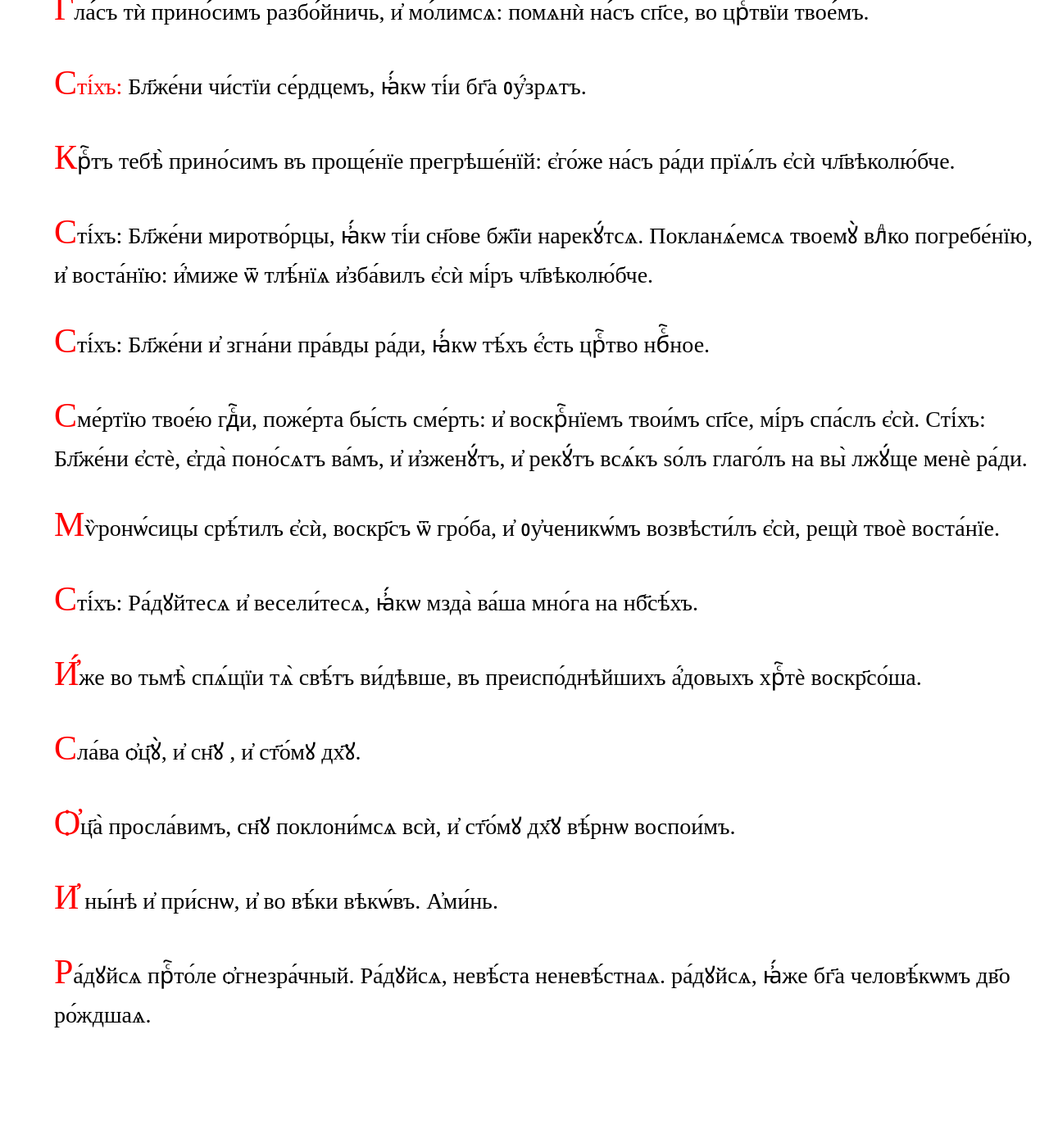
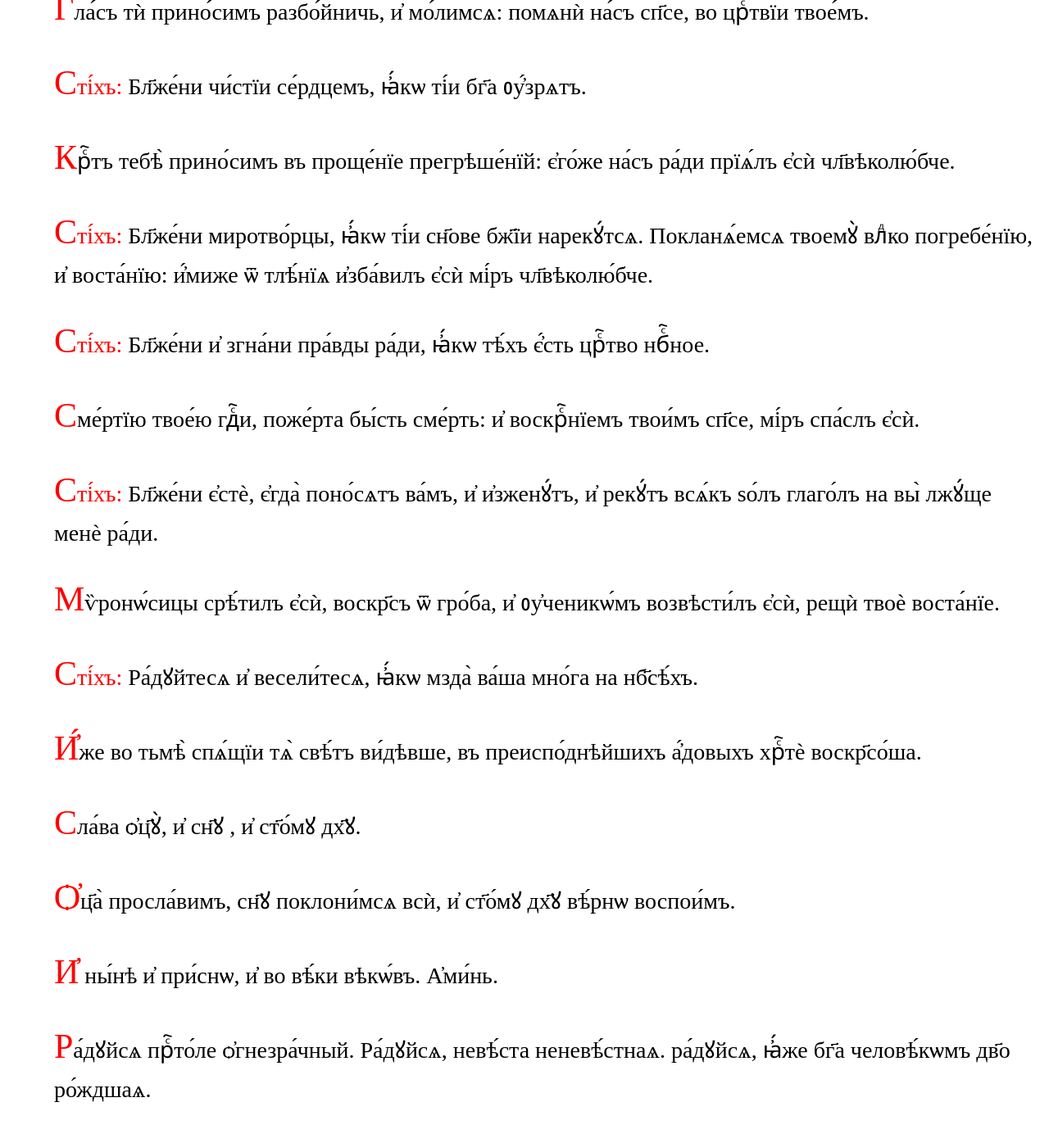
Before and after one commit to markjville/markjville.github.io, a Jekyll site: the page docs/Изобразительная/Гл2.html, which Jekyll copies as it is, in a window 1280 px wide and 1400 px high, scrolled down 627 px. Shown: the top 1384 px of the window at 82% size. Built offline with Jekyll 4.4.1, drawn with Linux system fonts in a browser that asks for light colours; some web fonts are replaced; comment, search, counter and statistics services are not loaded; before the commit the page ends 1980 px from its top, so only the background shows below that.

Commit message:
Update Гл2.html

```diff
--- a/docs/Изобразительная/Гл2.html
+++ b/docs/Изобразительная/Гл2.html
@@ -59,21 +59,23 @@ p::first-letter {
 прегрѣше́нїй: є҆го́же на́съ ра́ди
 прїѧ́лъ є҆сѝ чл҃вѣколю́бче. </font>
 </p>
-<p><font face="Ponomar Unicode">Сті́хъ:
+<p><font face="Ponomar Unicode"><font color="red">Сті́хъ: </font>
 Бл҃же́ни миротво́рцы, ꙗ҆́кѡ ті́и сн҃ове
 бж҃їи нарекꙋ́тсѧ. Покланѧ́емсѧ твоемꙋ̀
 влⷣко погребе́нїю, и҆ воста́нїю:
 и҆́миже ѿ тлѣ́нїѧ и҆зба́вилъ є҆сѝ
 мі́ръ чл҃вѣколю́бче. </font>
 </p>
-<p><font face="Ponomar Unicode">Сті́хъ:
+<p><font face="Ponomar Unicode"><font color="red">Сті́хъ: </font>
 Бл҃же́ни и҆ згна́ни пра́вды ра́ди, ꙗ҆́кѡ
 тѣ́хъ є҆́сть црⷭ҇тво нбⷭ҇ное. </font>
 </p>
 <p><font face="Ponomar Unicode">Сме́ртїю
 твое́ю гдⷭ҇и, поже́рта бы́сть сме́рть:
 и҆ воскрⷭ҇нїемъ твои́мъ сп҃се, мі́ръ
-спа́слъ є҆сѝ. Сті́хъ: Бл҃же́ни є҆стѐ,
+спа́слъ є҆сѝ. </font>
+</p>
+<p><font face="Ponomar Unicode"><font color="red">Сті́хъ: </font>Бл҃же́ни є҆стѐ,
 є҆гда̀ поно́сѧтъ ва́мъ, и҆ и҆зженꙋ́тъ,
 и҆ рекꙋ́тъ всѧ́къ ѕо́лъ глаго́лъ на
 вы̀ лжꙋ́ще менѐ ра́ди. </font>
@@ -83,7 +85,7 @@ p::first-letter {
 ᲂу҆ченикѡ́мъ возвѣсти́лъ є҆сѝ, рещѝ
 твоѐ воста́нїе. </font>
 </p>
-<p><font face="Ponomar Unicode">Сті́хъ:
+<p><font face="Ponomar Unicode"><font color="red">Сті́хъ: </font>
 Ра́дꙋйтесѧ и҆ весели́тесѧ, ꙗ҆́кѡ мзда̀
 ва́ша мно́га на нб҃сѣ́хъ. </font>
 </p>
```
